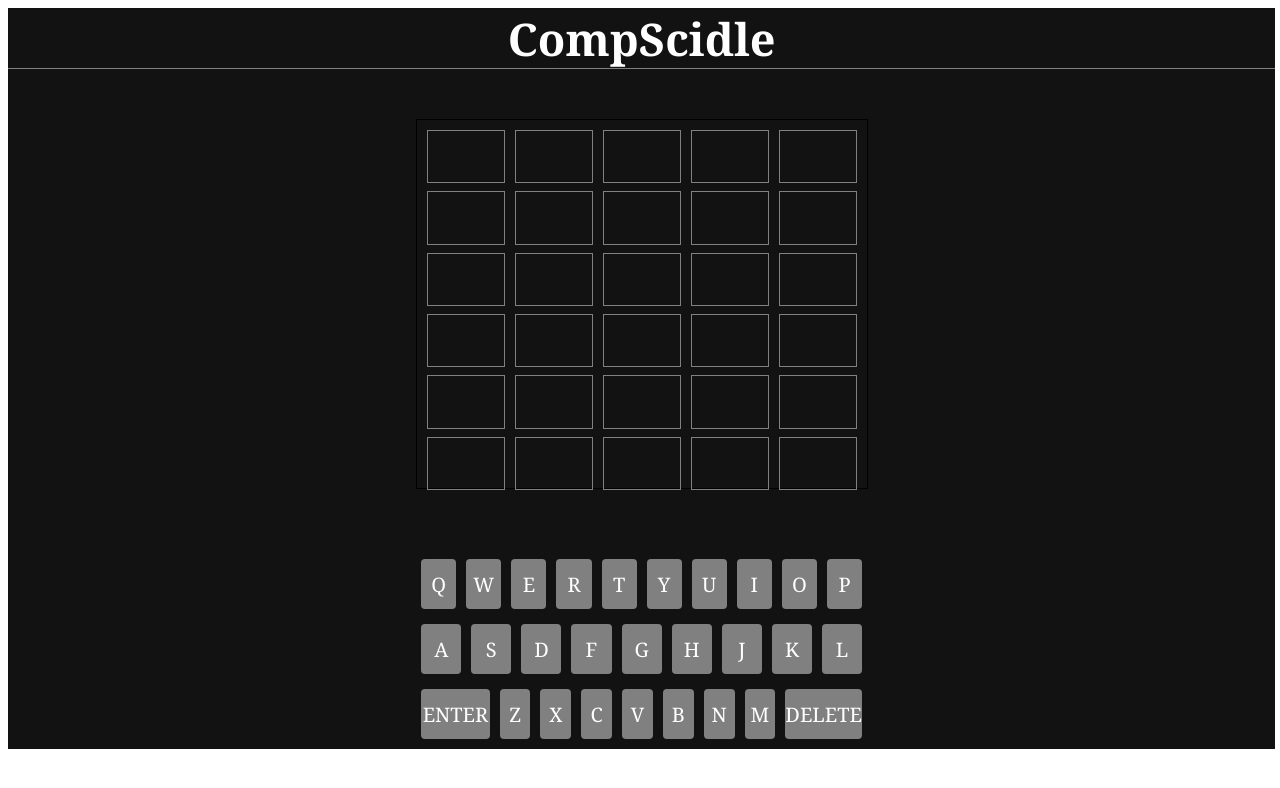
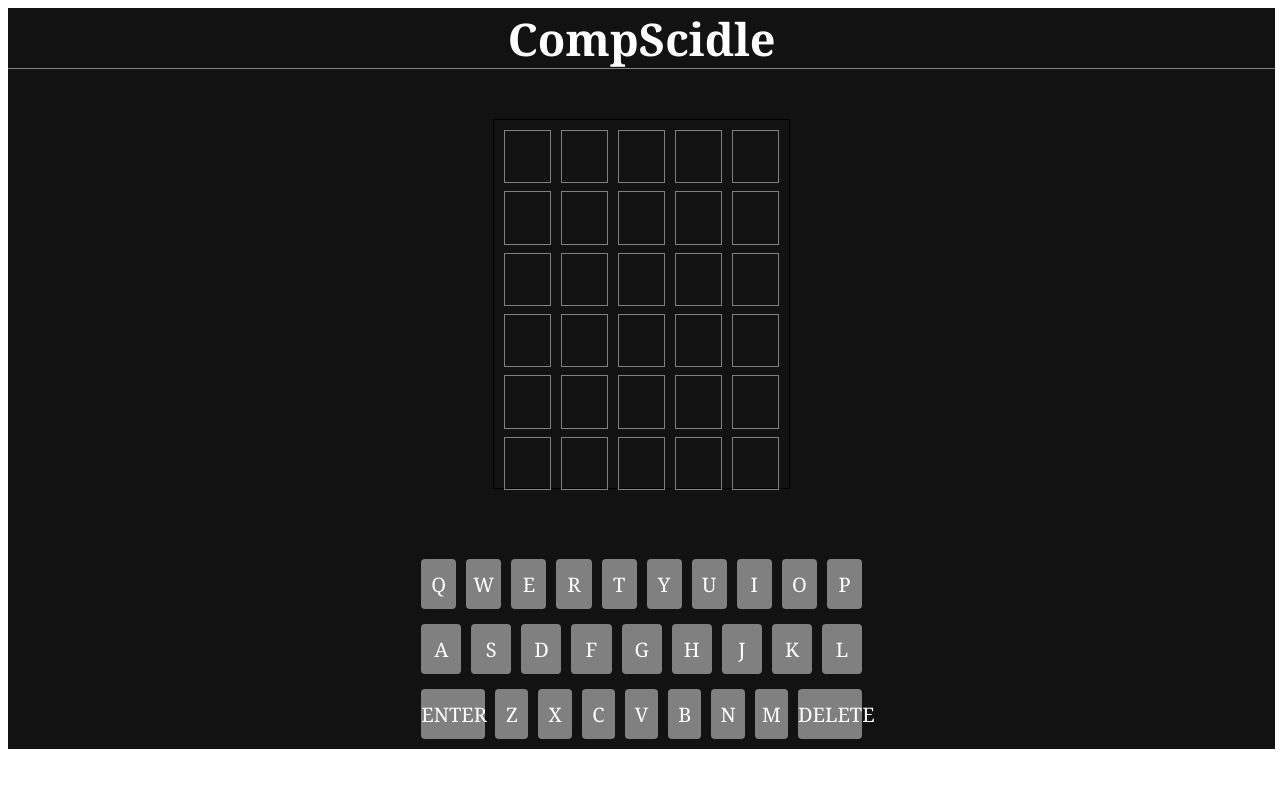
Before and after one commit to RyanGormican/CompScidle, a React (Create React App) app: page / in a window 1280 px wide. Shown: the top 788 px of the page. Built offline with nearby package versions, Linux system fonts and the light colour scheme.

Commit message:
Update App.css

```diff
--- a/src/App.css
+++ b/src/App.css
@@ -94,11 +94,11 @@ nav h1 {
 background-color: #3a393c;
 }
 #special {
-  width: 100px;
+  width: 5vw;
 }
 .tiles {
-  height: 550px;
-  width: 450px;
+  height: 51vh;
+  width: 23vw;
   border: 1px solid black;
   display: flex;
   flex-direction: column;
```
